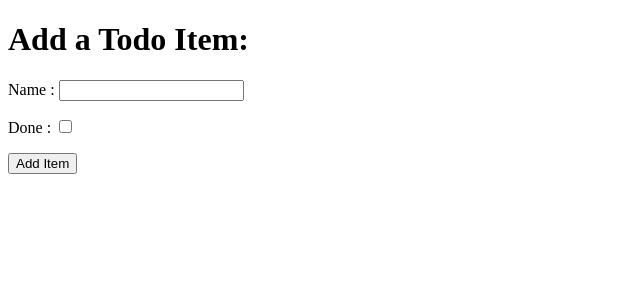
After one commit to DFife99/DJango-, a Django app: page /add in a window 1280 px wide. The commit adds this page. Shown: the top 300 px of the page, without its empty margins (0-640 px from the left). Run offline with Django 3.2, Linux system fonts and the light colour scheme.

Commit message:
Creating a new item

```diff
--- a/django_todo/urls.py
+++ b/django_todo/urls.py
@@ -15,9 +15,10 @@ Including another URLconf
 """
 from django.contrib import admin
 from django.urls import path
-from todo.views import get_todo_list
+from todo.views import get_todo_list, add_item
 
 urlpatterns = [
     path('admin/', admin.site.urls),
-    path('', get_todo_list, name='get_todo_list')
+    path('', get_todo_list, name='get_todo_list'),
+    path('add', add_item, name='add')
 ]
--- /dev/null
+++ b/todo/templates/todo/add_item.html
@@ -0,0 +1,30 @@
+<!DOCTYPE html>
+<html lang="en">
+<head>
+    <meta charset="UTF-8">
+    <meta name="viewport" content="width=device-width, initial-scale=1.0">
+    <title>Document</title>
+</head>
+<body>
+    <h1>Add a Todo Item:</h1>
+    <form method="POST" action="add">
+        <div>
+            <p>
+                <label for="id_name">Name :</label>
+                <input type="text" name="item_name" id="id_name">
+            </p>
+        </div>
+        <div>
+            <p>
+                <label for="id_done">Done :</label>
+                <input type="checkbox" name="item_name" id="id_done">
+            </p>
+        </div>
+        <div>
+            <p>
+                <button type="submit">Add Item</button>
+            </p>
+        </div>
+    </form>
+</body>
+</html>
--- a/todo/templates/todo/todo_list.html
+++ b/todo/templates/todo/todo_list.html
@@ -20,5 +20,6 @@
     <tr><td>You have nothing to do</td></tr>
     {% endfor %}
     </table>
+    <a href="add">Add an Item</a>
 </body>
 </html>
--- a/todo/views.py
+++ b/todo/views.py
@@ -10,3 +10,7 @@ def get_todo_list(request):
         'items': items
     }
     return render(request, 'todo/todo_list.html', context)
+
+
+def add_item(request):
+    return render(request, 'todo/add_item.html')
```
